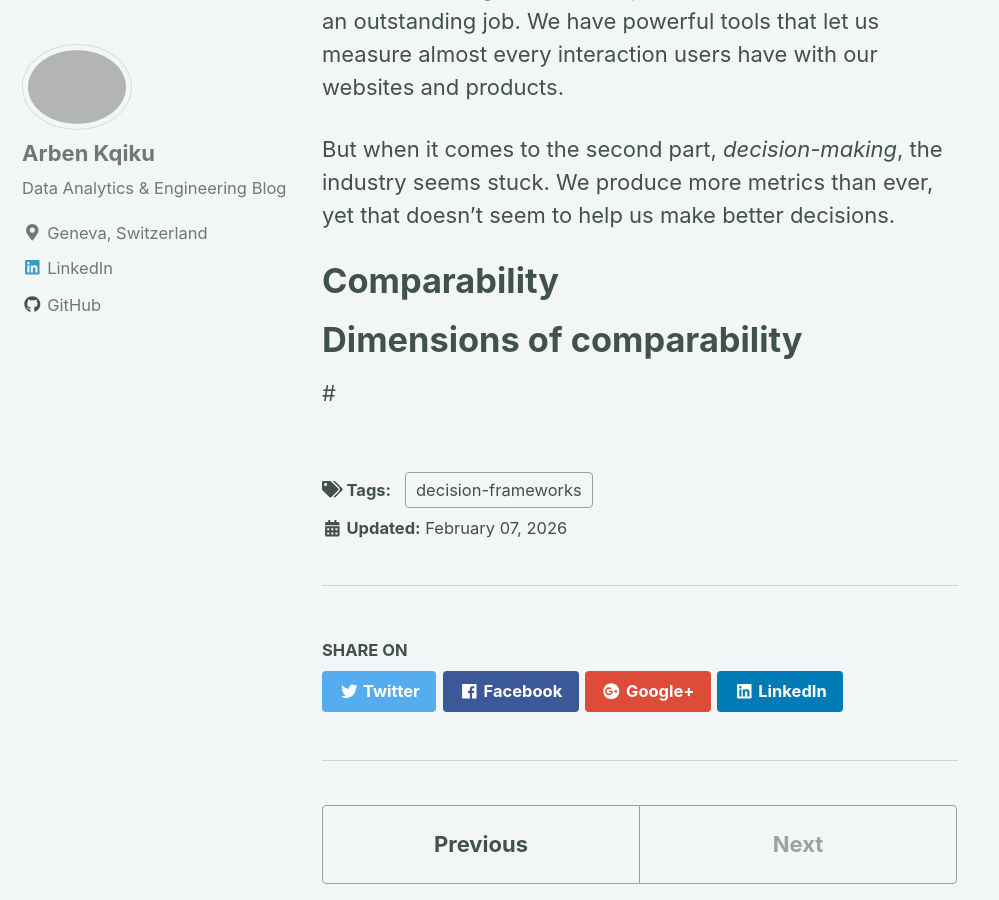
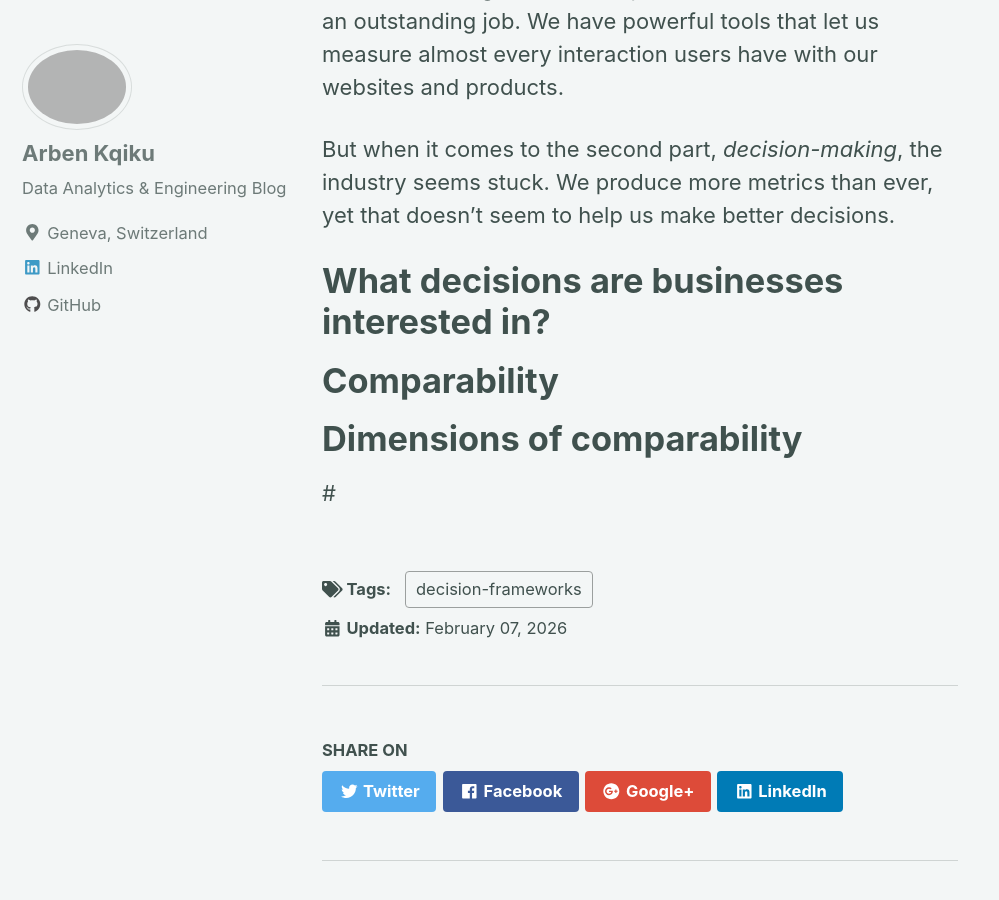
Before and after one commit to ArbenKqiku/arbenkqiku.github.io, a Jekyll site: the page built from _posts/2026-02-07-decision-frameworks.md, in a window 1280 px wide and 900 px high, scrolled down 1433 px. Shown: the whole window, without its empty margins (0-999 px from the left). Built offline with Jekyll 4.4.1, drawn with Linux system fonts in a browser that asks for light colours; nearby versions of some CDN libraries.

Commit message:
written second section

```diff
--- a/_posts/2026-02-07-decision-frameworks.md
+++ b/_posts/2026-02-07-decision-frameworks.md
@@ -17,6 +17,9 @@ The analytics industry is obsessed with *data-driven decision-making*. On the fi
 
 But when it comes to the second part, *decision-making*, the industry seems stuck. We produce more metrics than ever, yet that doesn't seem to help us make better decisions.
 
+# What decisions are businesses interested in?
+
+
 # Comparability
 
 # Dimensions of comparability
```
